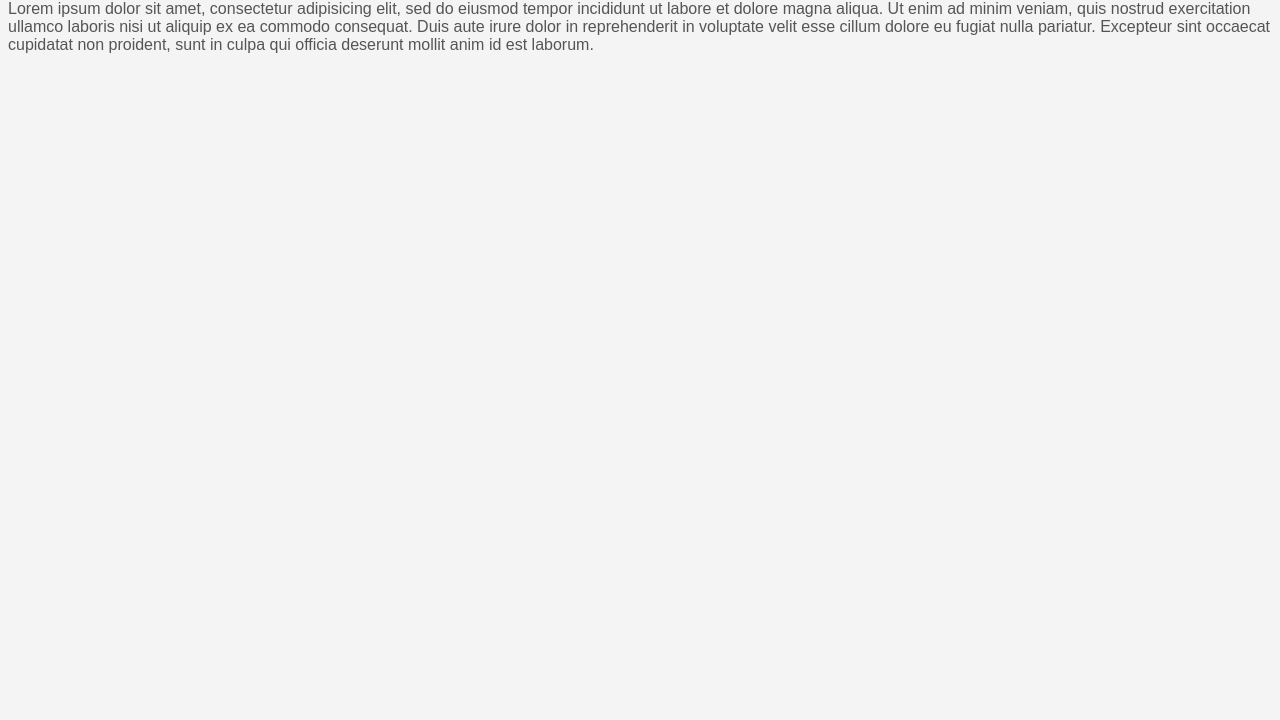
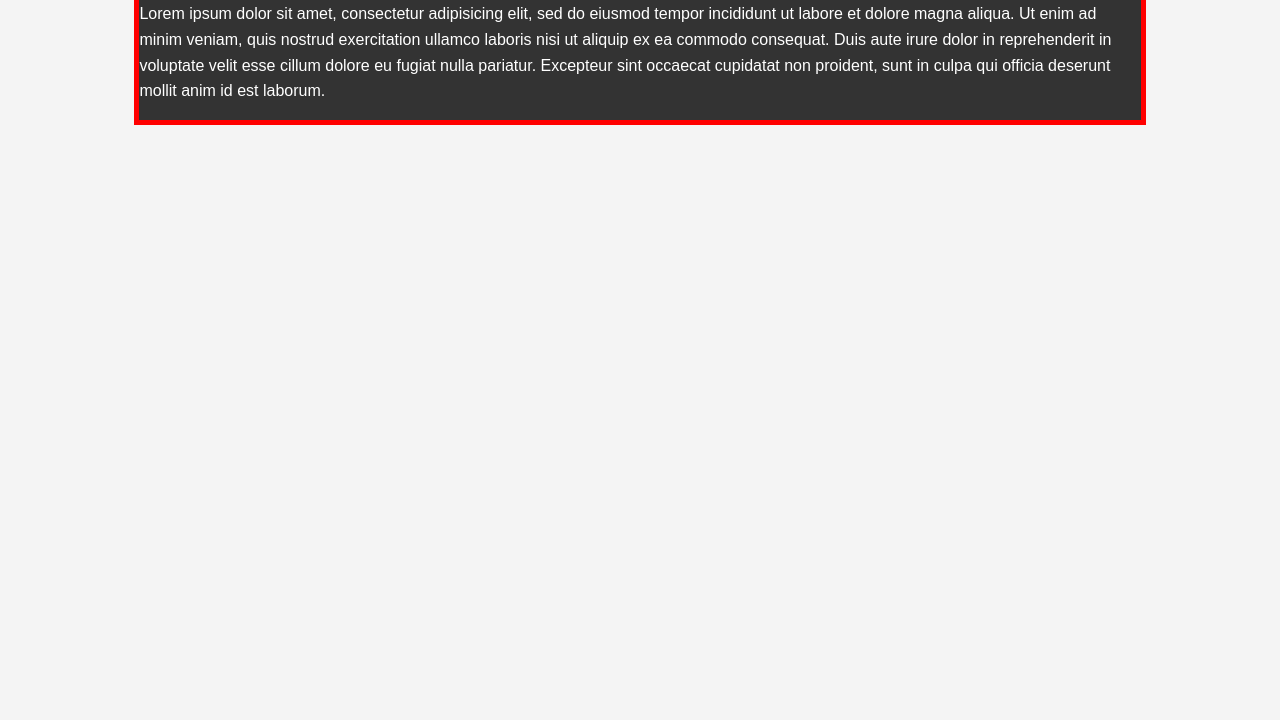
Before and after one commit to JuanTapia/remote-practice, a plain HTML site: page index.html in a window 1280 px wide. Shown: the part 80-800 px from the top of the page. Drawn offline with Linux system fonts and the light colour scheme.

Commit message:
some progress

```diff
--- a/css/presentation.css
+++ b/css/presentation.css
@@ -6,4 +6,15 @@ body{
   font-weight: normal;;/*es el gruesor de la letra*/
 
   font: normal 16px Arial, Helvetica, sans-serif;/*una forma corta de hacer lo mismo de arriba*/
+
+  line-height: 1.6em; /*Espacio entre lineas, em is a unit used in responsive */
 }
+.box-1{
+  background-color: #333;
+  color:#fff;
+  border:5px red solid;
+}
+.container{
+  width: 80%;
+  margin:auto;
+}
--- a/index.html
+++ b/index.html
@@ -6,7 +6,13 @@
     <link rel="stylesheet" href="css/presentation.css">
   </head>
   <body>
-    <h1>Hello World</h1>
-    <p>Lorem ipsum dolor sit amet, consectetur adipisicing elit, sed do eiusmod tempor incididunt ut labore et dolore magna aliqua. Ut enim ad minim veniam, quis nostrud exercitation ullamco laboris nisi ut aliquip ex ea commodo consequat. Duis aute irure dolor in reprehenderit in voluptate velit esse cillum dolore eu fugiat nulla pariatur. Excepteur sint occaecat cupidatat non proident, sunt in culpa qui officia deserunt mollit anim id est laborum.</p>
+    <div class="container">
+      <div class="box-1">
+        <h1>Hello World</h1>
+        <p>Lorem ipsum dolor sit amet, consectetur adipisicing elit, sed do eiusmod tempor incididunt ut labore et dolore magna aliqua. Ut enim ad minim veniam, quis nostrud exercitation ullamco laboris nisi ut aliquip ex ea commodo consequat. Duis aute irure dolor in reprehenderit in voluptate velit esse cillum dolore eu fugiat nulla pariatur. Excepteur sint occaecat cupidatat non proident, sunt in culpa qui officia deserunt mollit anim id est laborum.</p>
+      </div>
+    </div>
+
+
   </body>
 </html>
```
